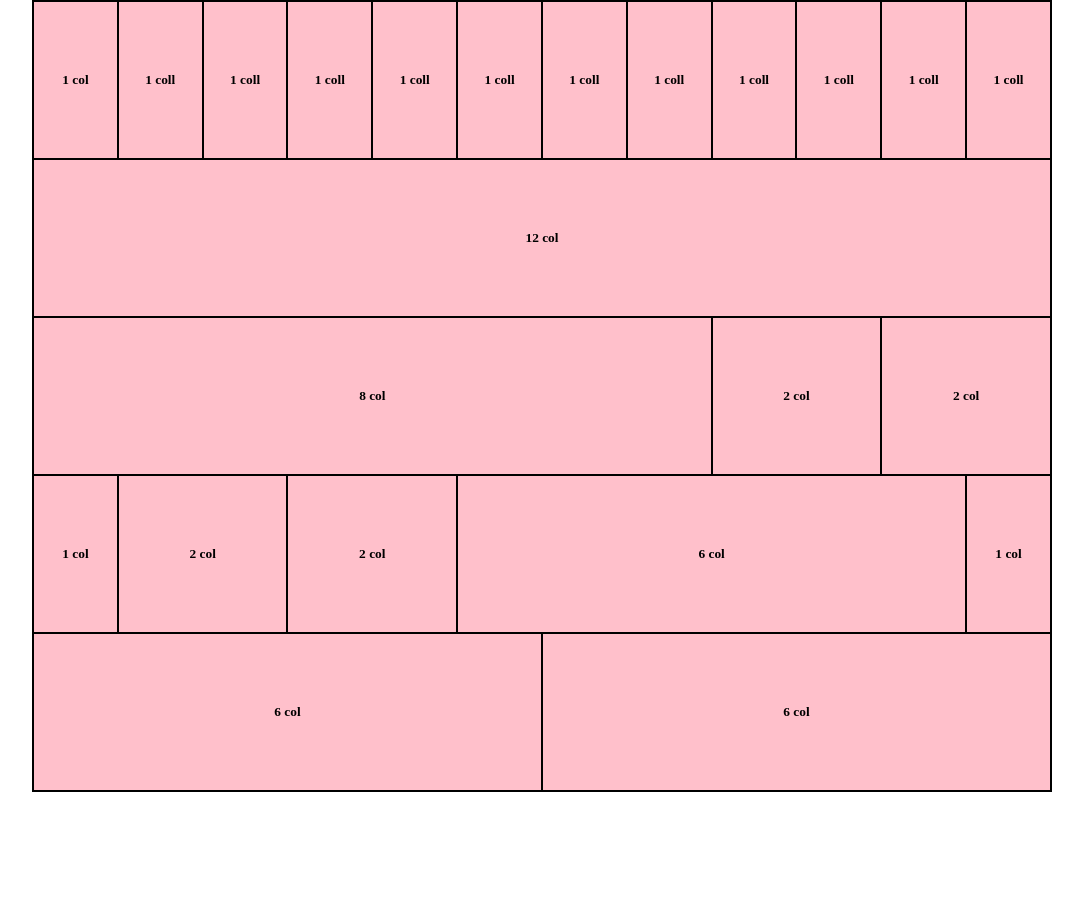
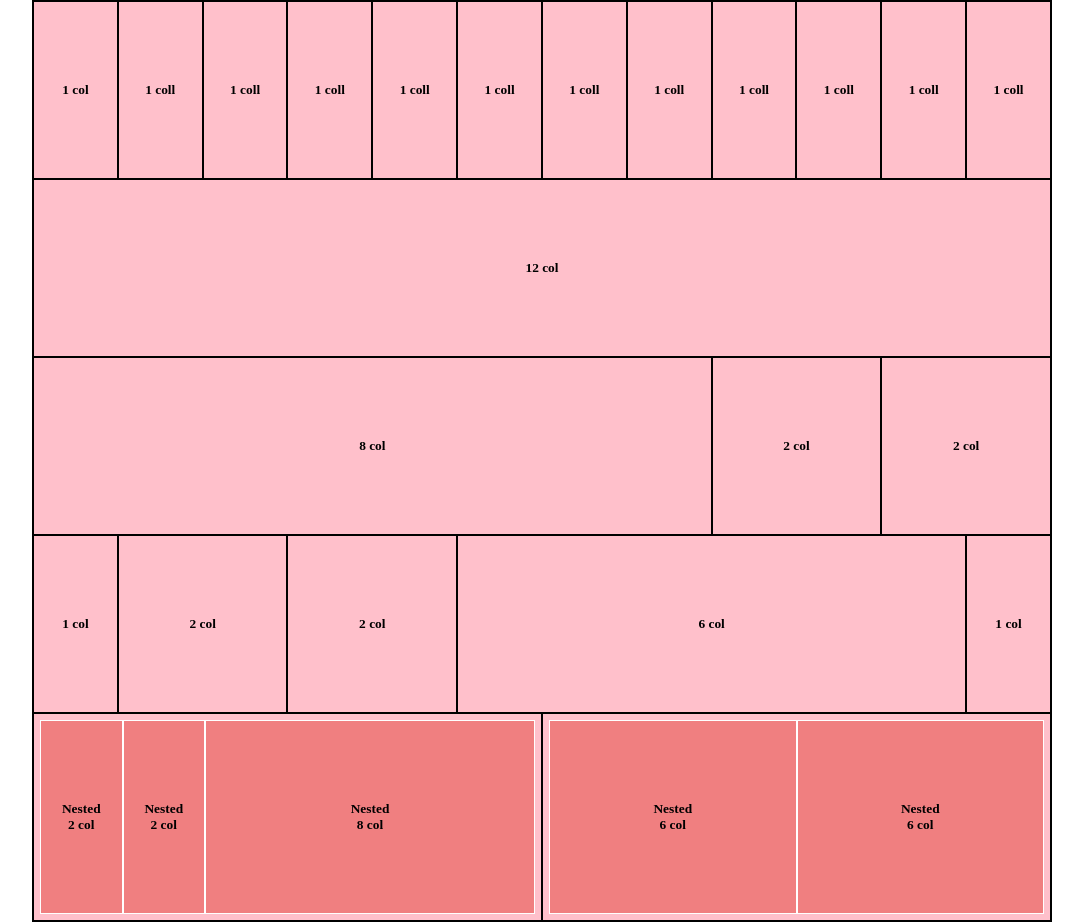
Before and after one commit to andreicismas/html-css-12bool, a plain HTML site: page index.html in a window 1280 px wide. Shown: the whole page, without its empty margins (98-1181 px from the left). Before the commit the page ends 800 px from the top, so only its background shows below. Drawn offline with Linux system fonts and the light colour scheme.

Commit message:
added last row

```diff
--- a/12bool.css
+++ b/12bool.css
@@ -10,6 +10,7 @@
 
 [class*="col-"]{
     float: left;
+    padding:80px 0 ;
 
 }
 
--- a/index.html
+++ b/index.html
@@ -108,15 +108,40 @@
             </div>
         </div>
 
-        <div class="row">
+        <div class="row nested">
 
             <div class="col-6">
-                <h6>6 col</h6>
+                <div class="row">
+
+                    <div class="col-2">
+                        <h6>Nested <br> 2 col</h6>
+                    </div>
+
+                    <div class="col-2">
+                        <h6>Nested <br> 2 col</h6>
+                    </div>
+
+                    <div class="col-8">
+                        <h6>Nested <br> 8 col</h6>
+                    </div>
+                </div>
             </div>
 
             <div class="col-6">
-                <h6>6 col</h6>
+                <div class="row">
+
+                    <div class="col-6">
+                        <h6>Nested <br> 6 col</h6>
+                    </div>
+
+                    <div class="col-6">
+                        <h6>Nested <br> 6 col</h6>
+                    </div>
+
+
+                </div>
             </div>
+
         </div>
 
 
--- a/style.css
+++ b/style.css
@@ -14,15 +14,15 @@
     font-size: 20px;
 
 }
-.col-1{
-    padding: 70px 20px;
+
+.row.nested >*.col-6{
+    padding: 6px;
+
 }
 
-.col-12,
-.col-8,
-.col-2,
-.col-6{
-    padding: 70px
+.row.nested .col-6 .row>*{
+    background-color: #F07F80;
+    border:1px solid white;
 }
 
 [class*="col-"]{
```
